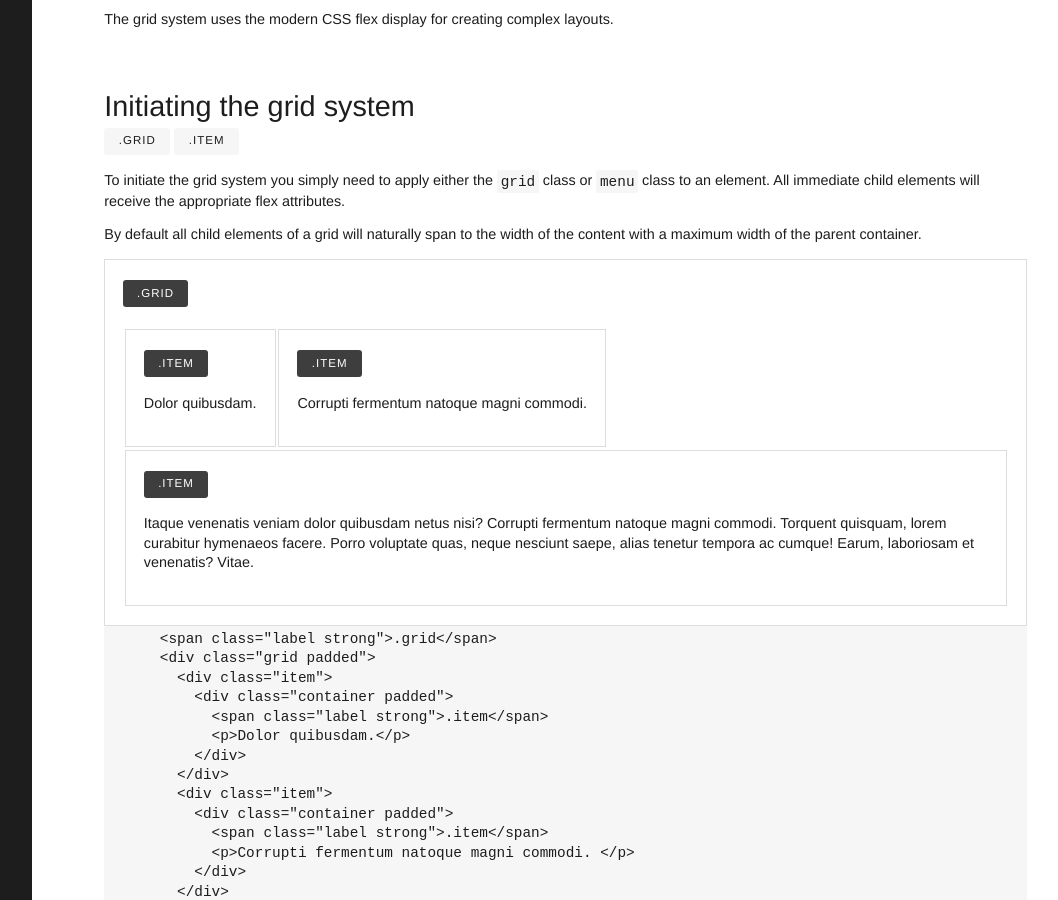
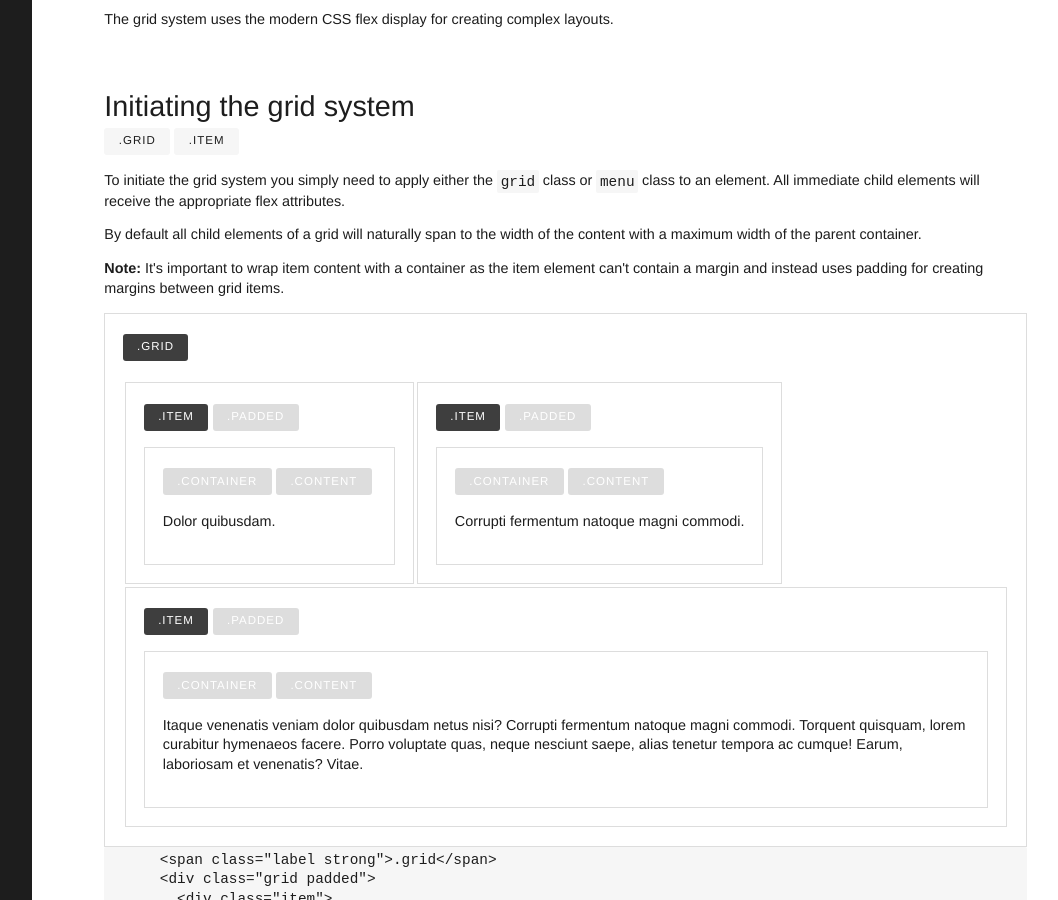
Before and after one commit to CoreyCrowden/semantic-wordpress-framework, a Jekyll site: the page built from docs/components/grid/index.html, in a window 1280 px wide and 900 px high, scrolled down 649 px. Shown: the whole window, without its empty margins (181-1239 px from the left). Built offline with Jekyll 4.4.1, drawn with Linux system fonts in a browser that asks for light colours.

Commit message:
Added grid / container structure to docs

```diff
--- a/definitions/components/_grid.scss
+++ b/definitions/components/_grid.scss
@@ -260,8 +260,6 @@ $full-width: 100% / 1;
 // Creates a child container for the grid system.
 //
 // When nesting grids it's important to use separate containers as class naming conventions will conflict.
-//
-//
 
 .item {
   @include flex-basis(auto);
--- a/docs/components/grid/index.html
+++ b/docs/components/grid/index.html
@@ -19,26 +19,39 @@ reference: https://css-tricks.com/snippets/css/a-guide-to-flexbox/
     <span class="label">.grid</span><span class="label">.item</span>
     <p>To initiate the grid system you simply need to apply either the <code>grid</code> class or <code>menu</code> class to an element. All immediate child elements will receive the appropriate flex attributes.</p>
     <p>By default all child elements of a grid will naturally span to the width of the content with a maximum width of the parent container.</p>
+    <p><strong>Note: </strong> It's important to wrap item content with a container as the item element can't contain a margin and instead uses padding for creating margins between grid items.</p>
     <!--HTML-->
     <div class="html">
       <span class="label strong">.grid</span>
       <div class="grid padded">
         <div class="item">
           <div class="container padded">
-            <span class="label strong">.item</span>
-            <p>Dolor quibusdam.</p>
+            <span class="label strong">.item</span><span class="label weak">.padded</span>
+            <p></p>
+            <div class="container content">
+              <span class="label weak">.container</span><span class="label weak">.content</span>
+              <p>Dolor quibusdam.</p>
+            </div>
           </div>
         </div>
         <div class="item">
           <div class="container padded">
-            <span class="label strong">.item</span>
-            <p>Corrupti fermentum natoque magni commodi. </p>
+            <span class="label strong">.item</span><span class="label weak">.padded</span>
+            <p></p>
+            <div class="container content">
+              <span class="label weak">.container</span><span class="label weak">.content</span>
+              <p>Corrupti fermentum natoque magni commodi.</p>
+            </div>
           </div>
         </div>
         <div class="item">
           <div class="container padded">
-            <span class="label strong">.item</span>
-            <p>Itaque venenatis veniam dolor quibusdam netus nisi? Corrupti fermentum natoque magni commodi. Torquent quisquam, lorem curabitur hymenaeos facere. Porro voluptate quas, neque nesciunt saepe, alias tenetur tempora ac cumque! Earum, laboriosam et venenatis? Vitae.</p>
+            <span class="label strong">.item</span><span class="label weak">.padded</span>
+            <p></p>
+            <div class="container content">
+              <span class="label weak">.container</span><span class="label weak">.content</span>
+              <p>Itaque venenatis veniam dolor quibusdam netus nisi? Corrupti fermentum natoque magni commodi. Torquent quisquam, lorem curabitur hymenaeos facere. Porro voluptate quas, neque nesciunt saepe, alias tenetur tempora ac cumque! Earum, laboriosam et venenatis? Vitae.</p>
+            </div>
           </div>
         </div>
       </div>
```
